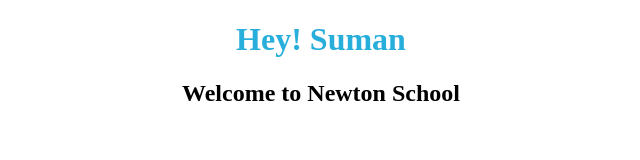
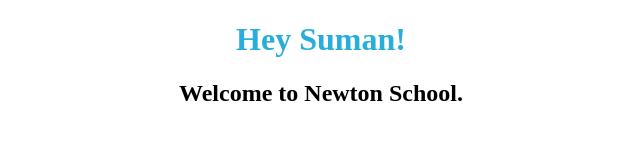
Before and after one commit to sumansingle/Greetings-with-Props---Building-a-First-Custom-Functional-Component-Writing-Mor---lrifijkfx5qw, a React app: page / in a window 1280 px wide. Shown: the top 160 px of the page, without its empty margins (319-959 px from the left). Built offline with nearby package versions, Linux system fonts and the light colour scheme.

Commit message:
Update Welcome.js

```diff
--- a/src/components/Welcome.js
+++ b/src/components/Welcome.js
@@ -1,10 +1,11 @@
+// write code for Welcome component here
 import React from "react";
 
 function Welcome(props) {
   return (
     <>
-      <h1>Hey! {props.name}</h1>
-      <h2>Welcome to Newton School</h2>
+      <h1>Hey {props.name}!</h1>
+      <h2>Welcome to Newton School.</h2>
     </>
   );
 }
```
